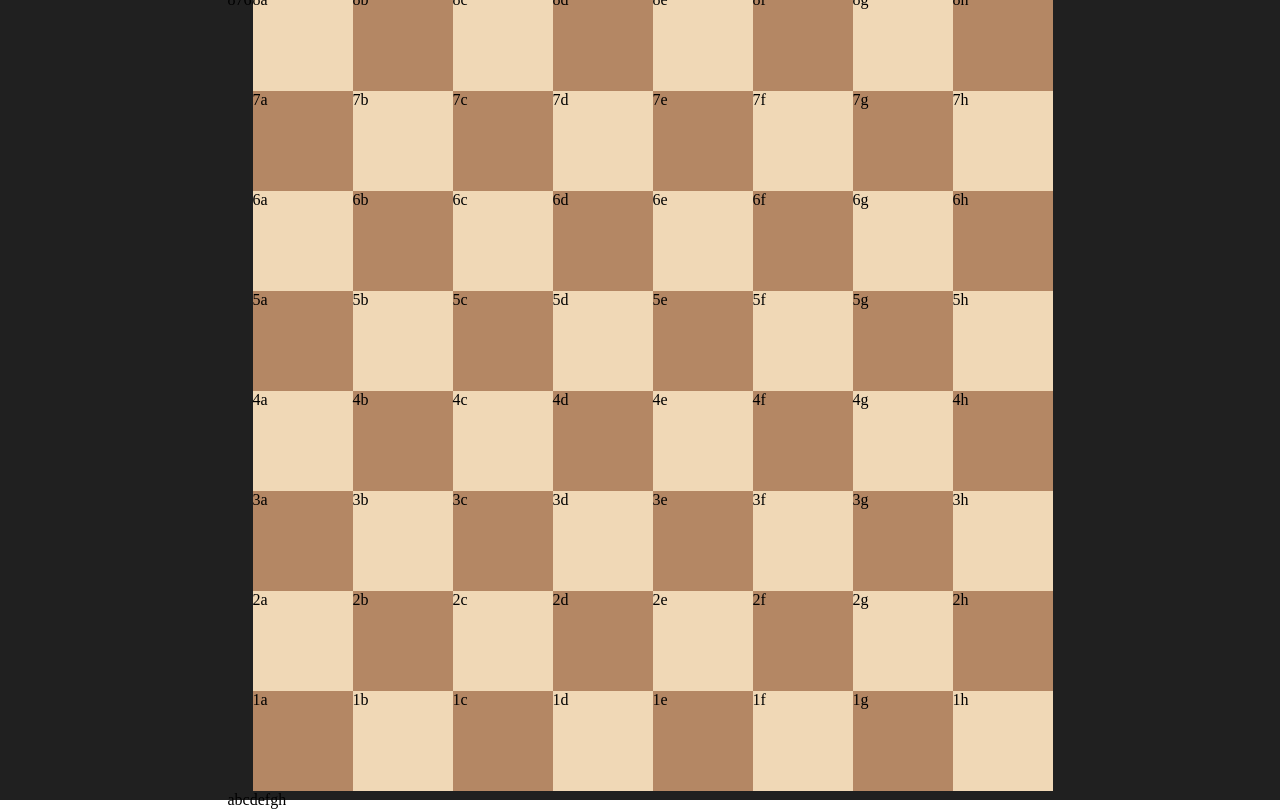
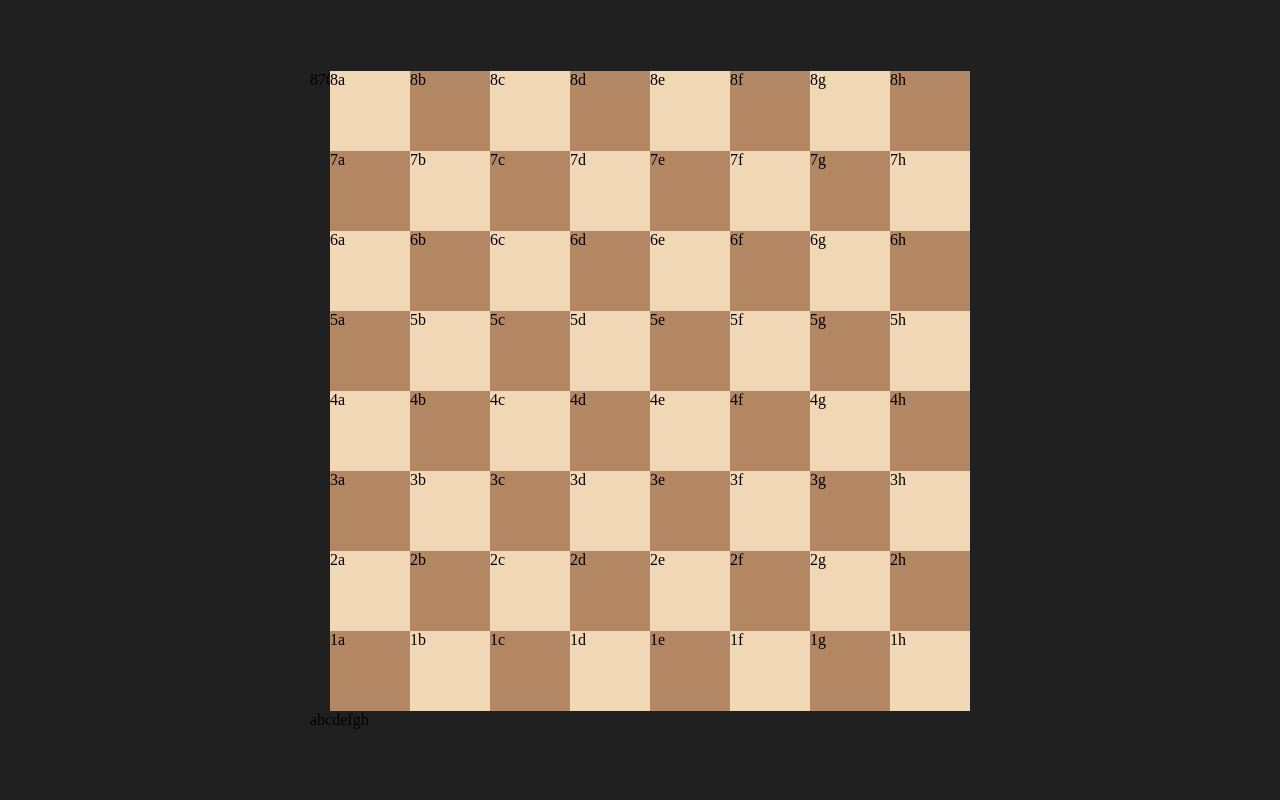
Before and after one commit to EJQuezada/chess, a React (Create React App) app: page / in a window 1280 px wide. Built offline with nearby package versions, Linux system fonts and the light colour scheme.

Commit message:
update tile zie in constants.css

```diff
--- a/src/constants.css
+++ b/src/constants.css
@@ -1,5 +1,5 @@
 :root {
-    --tile-size : 100px;
+    --tile-size : 80px;
     --light-tile: #F0D8B6;
     --dark-tile: #B48764;
     --bg-color : #202020;
```
